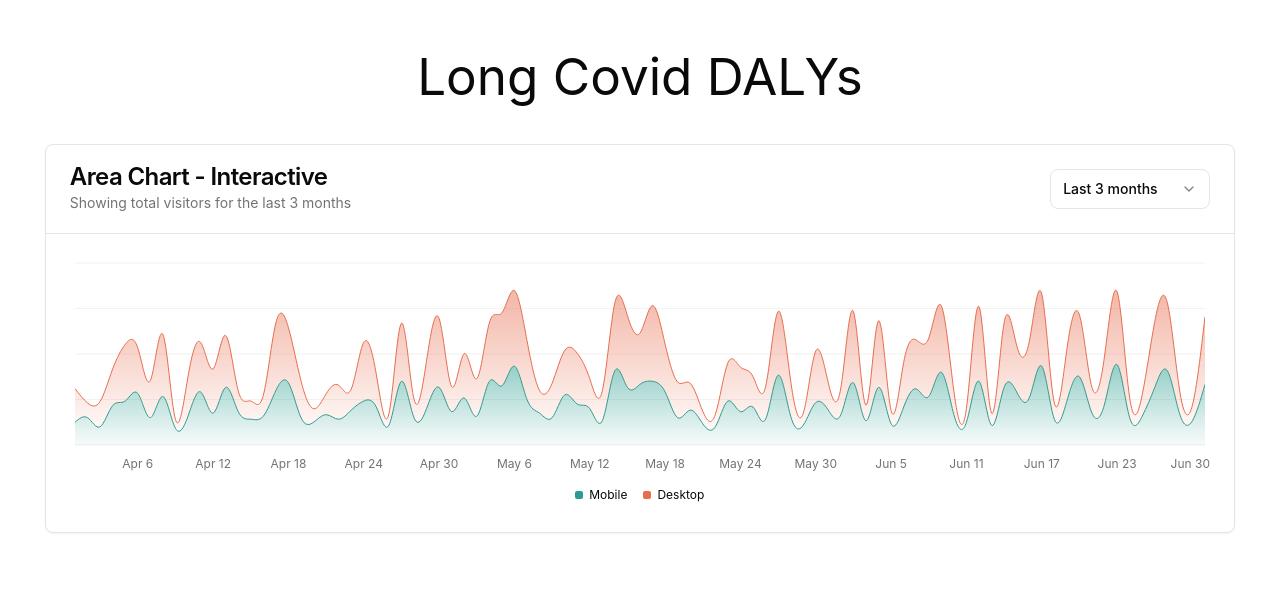
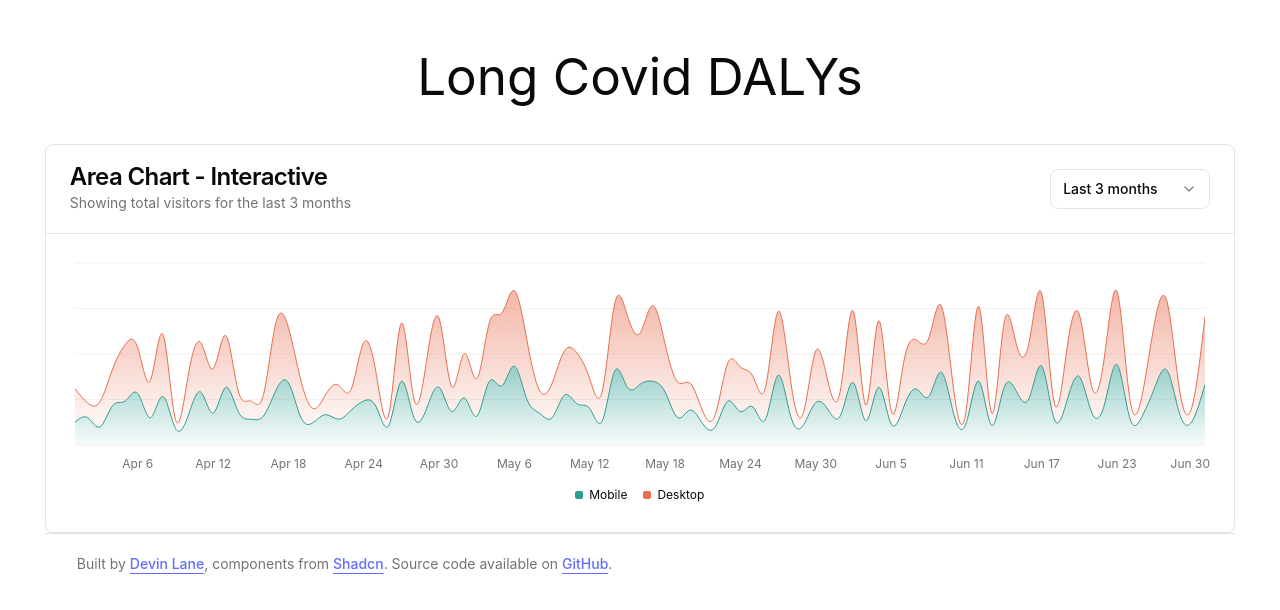
Before and after one commit to DevinCLane/long-covid-dalys, a React (Vite) app: page / in a window 1280 px wide. Shown: the top 610 px of the page. Built offline with nearby package versions, Linux system fonts and the light colour scheme.

Commit message:
add footer

```diff
--- a/src/App.tsx
+++ b/src/App.tsx
@@ -1,5 +1,6 @@
 import "./App.css";
 import { MainChart } from "./components/main-chart";
+import { SiteFooter } from "./components/site-footer";
 
 function App() {
     return (
@@ -7,9 +8,10 @@ function App() {
             <h1 className="pb-4 md:pb-6 lg:pb-10 md:pt-2 lg:pt-4">
                 Long Covid DALYs
             </h1>
-            <div className="">
+            <div>
                 <MainChart />
             </div>
+            <SiteFooter />
         </div>
     );
 }
--- /dev/null
+++ b/src/components/site-footer.tsx
@@ -0,0 +1,40 @@
+export function SiteFooter() {
+    return (
+        <footer className="border-grid border-t py-6 md:px-8 md:py-0">
+            <div className="container-wrapper">
+                <div className="container py-4">
+                    <div className="text-balance text-center text-sm leading-loose text-muted-foreground md:text-left">
+                        Built by{" "}
+                        <a
+                            href="devinlane.com"
+                            target="_blank"
+                            rel="noreferrer"
+                            className="font-medium underline underline-offset-4"
+                        >
+                            Devin Lane
+                        </a>
+                        , components from{" "}
+                        <a
+                            href="https://ui.shadcn.com/"
+                            target="_blank"
+                            rel="noreferrer"
+                            className="font-medium underline underline-offset-4"
+                        >
+                            Shadcn
+                        </a>
+                        . Source code available on{" "}
+                        <a
+                            href="devinlane.com"
+                            target="_blank"
+                            rel="noreferrer"
+                            className="font-medium underline underline-offset-4"
+                        >
+                            GitHub
+                        </a>
+                        .
+                    </div>
+                </div>
+            </div>
+        </footer>
+    );
+}
```
